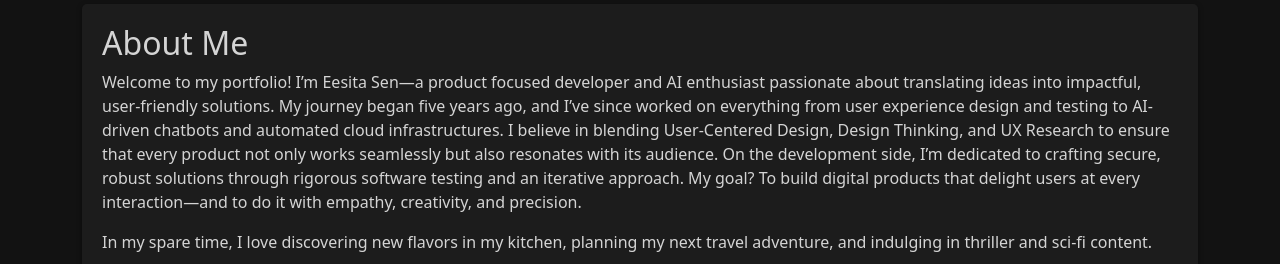
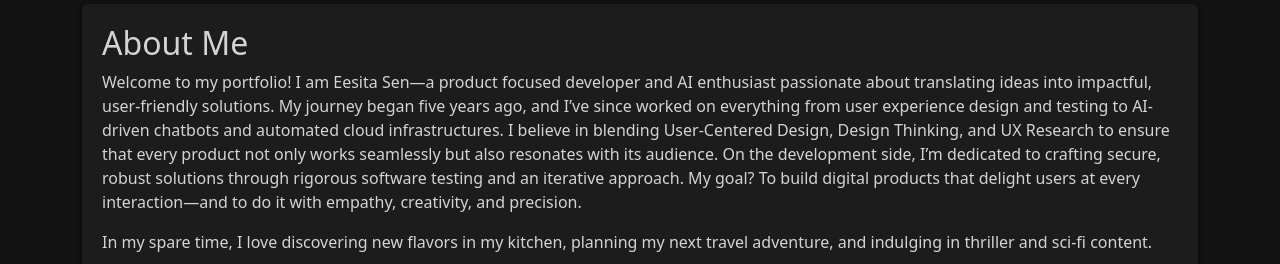
Before and after one commit to git-union/SmartPortfolio, a website: page public/index.html in a window 1280 px wide. Shown: the part 834-1098 px from the top of the page. Drawn offline with nearby package versions, Linux system fonts and the light colour scheme.

Commit message:
test changes reflect in the website

```diff
--- a/public/index.html
+++ b/public/index.html
@@ -99,7 +99,7 @@
 
         <section id="about" class="tabcontent" data-aos="zoom-in" data-aos-duration="1000">
             <h2>About Me</h2>
-            <p>Welcome to my portfolio! I’m Eesita Sen—a product focused developer and AI enthusiast passionate about
+            <p>Welcome to my portfolio! I am Eesita Sen—a product focused developer and AI enthusiast passionate about
                 translating ideas into impactful, user-friendly solutions. My journey began five years ago, and I’ve
                 since worked on everything from user experience design and testing to AI-driven chatbots and automated
                 cloud infrastructures. I believe in blending User-Centered Design, Design Thinking, and UX Research to
```
